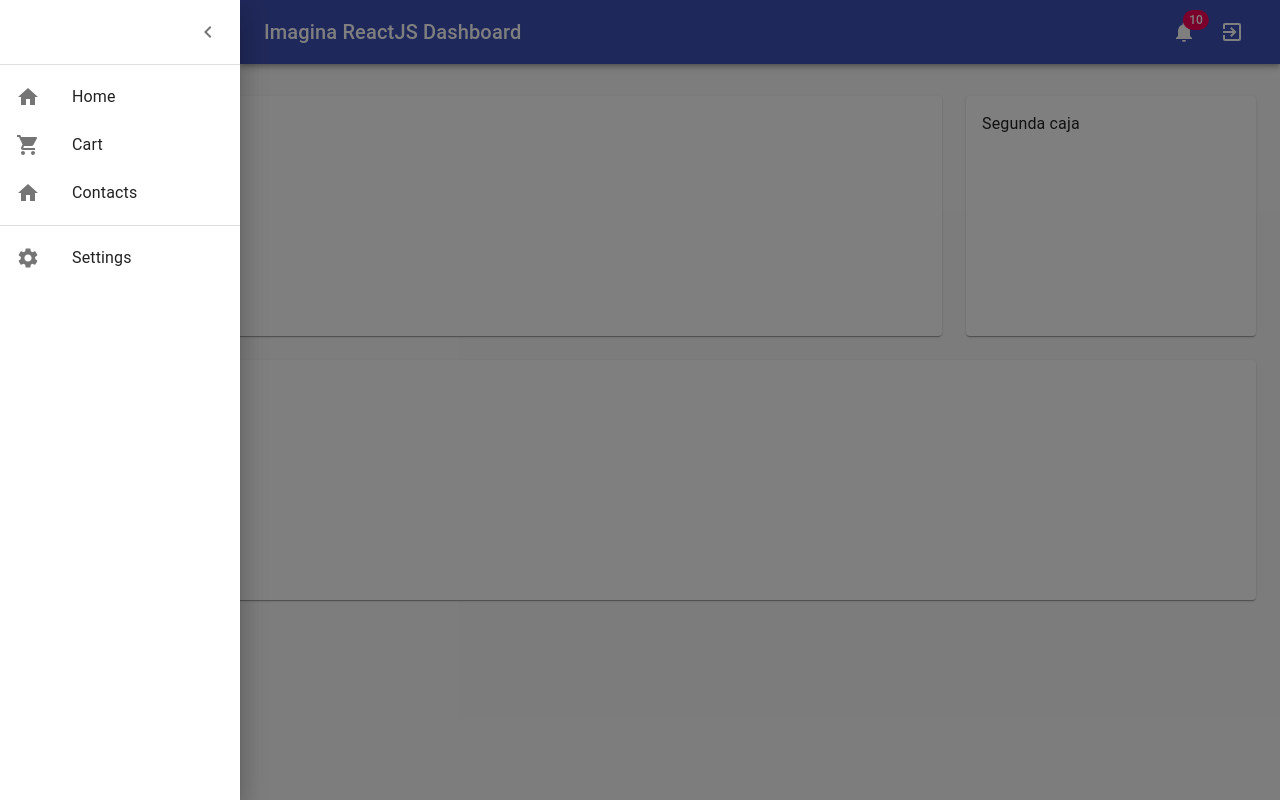
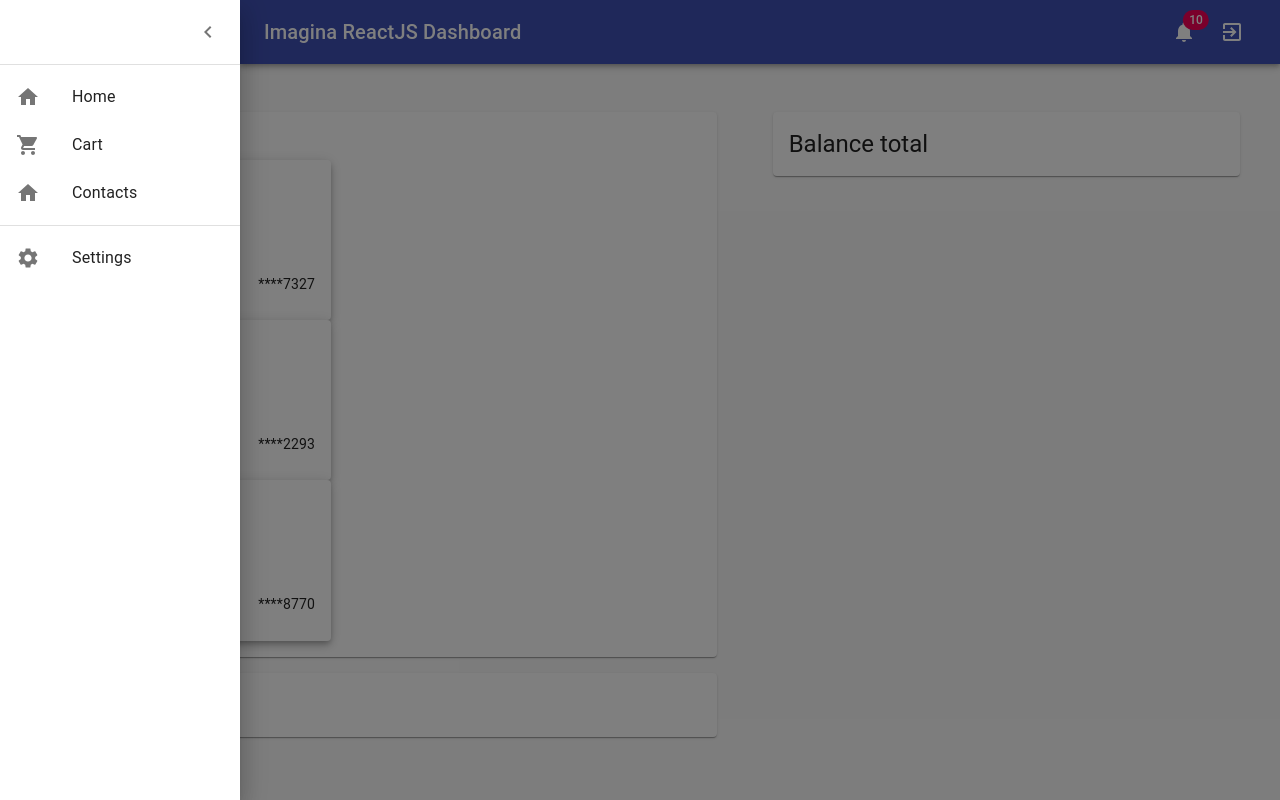
Before and after one commit to gfmarcos/react-dashboard-template-master, a React (Create React App) app: page /home in a window 1280 px wide. Both pictures are taken after typing "name@example.com", "Sample123" into the empty fields and a click on the button "ACCEDER". Built offline with nearby package versions, Linux system fonts and the light colour scheme.

Commit message:
Esquema de datos y componente tarjeta

```diff
--- /dev/null
+++ b/src/components/CreditCard.jsx
@@ -0,0 +1,40 @@
+import React from 'react';
+import { makeStyles } from '@material-ui/core/styles';
+import { Card, CardContent } from '@material-ui/core';
+import { creditCardsMapper } from '../data/creditCardsMapper';
+
+const useStyles = makeStyles({
+  root: {
+    maxWidth: 275,
+  },
+  name: {
+    fontSize: 20,
+  },
+  balance: {
+    fontSize: 18,
+    color: '#303F9F',
+  },
+  imgNumber: {
+    display: 'flex',
+    justifyContent: 'space-between',
+  },
+  logo: {
+    maxWidth: '40px',
+  },
+});
+
+export const CreditCard = ({ bank, balance = 0, logo, name ,number }) => {
+  const classes = useStyles();
+  return (
+    <Card elevation={5} className={classes.root}>
+      <CardContent>
+        <h1 className={classes.name}>{bank}</h1>
+        <h2 className={classes.balance}>{`${balance} €`}</h2>
+        <div className={classes.imgNumber}>
+          <img src={logo} className={classes.logo} alt={name} />
+          <div>{number}</div>
+        </div>
+      </CardContent>
+    </Card>
+  );
+};
--- /dev/null
+++ b/src/data/creditCards.js
@@ -0,0 +1,23 @@
+export const creditCards = [
+  {
+    id: '1',
+    type: '1',
+    number: '4017959261137327',
+    bank: 'ING',
+    accountType: '1',
+  },
+  {
+    id: '2',
+    type: '2',
+    number: '6395674750302293',
+    bank: 'BBVA',
+    accountType: '1',
+  },
+  {
+    id: '3',
+    type: '2',
+    number: '5602217622678770',
+    bank: 'Otro',
+    accountType: '2',
+  },
+];
--- /dev/null
+++ b/src/data/creditCardsMapper.js
@@ -0,0 +1,25 @@
+import { creditCards } from './creditCards';
+
+const url = './assets/';
+
+const logosNames = [
+  {
+    logo: `${url}visa.png`,
+    name: 'Visa',
+  },
+  {
+    logo: `${url}mastercard.png`,
+    name: 'Mastercard',
+  },
+];
+
+const getLogo = (type) => logosNames[parseInt(type) - 1].logo;
+const getName = (type) => logosNames[parseInt(type) - 1].name;
+
+export const creditCardsMapper = () =>
+  creditCards.map((creditCard) => ({
+    ...creditCard,
+    number: `****${creditCard.number.slice(creditCard.number.length - 4, creditCard.number.length)}`,
+    name: getName(creditCard.type),
+    logo: getLogo(creditCard.type),
+  }));
--- /dev/null
+++ b/src/helpers/getCreditCards.js
@@ -0,0 +1,5 @@
+import { creditCards } from '../data/data';
+
+export const getCreditCards = () => {
+  return creditCards.find((creditCard) => console.log(creditCard));
+};
--- a/src/pages/Home.jsx
+++ b/src/pages/Home.jsx
@@ -2,20 +2,25 @@ import React from 'react';
 import { Typography, Grid, Paper } from '@material-ui/core';
 import { makeStyles } from '@material-ui/core/styles';
 import clsx from 'clsx';
+import { creditCardsMapper } from '../data/creditCardsMapper';
+import { CreditCard } from '../components/CreditCard';
 
 const useStyles = makeStyles((theme) => {
   return {
     fixedHeight: {
-      height: 240,
+      height: 'auto',
     },
     paper: {
       display: 'flex',
       flexDirection: 'column',
       overflow: 'auto',
       padding: theme.spacing(2),
+      margin: theme.spacing(2),
     },
   };
 });
+
+console.log(creditCardsMapper());
 
 export const Home = () => {
   const classes = useStyles();
@@ -23,21 +28,44 @@ export const Home = () => {
 
   return (
     <>
-      <Grid item xs={12} md={4} lg={9}>
+      <Grid item md={7}>
         <Paper className={fixedHeightPaper}>
-          <Typography>Primera caja</Typography>
+          <Typography variant="h5" component="h1">
+            Tarjetas
+          </Typography>
+          {creditCardsMapper().map((creditCard) => (
+            <CreditCard key={creditCard.id} {...creditCard} />
+          ))}
+        </Paper>
+        <Paper className={fixedHeightPaper}>
+          <Typography variant="h5" component="h1">
+            Movimientos
+          </Typography>
         </Paper>
       </Grid>
-      <Grid item xs={12} md={4} lg={3}>
+      <Grid item md={5}>
+        <Paper className={fixedHeightPaper}>
+          <Typography variant="h5" component="h1">
+            Balance total
+          </Typography>
+        </Paper>
+      </Grid>
+      {/*       <Grid item xs={12} md={8} >
+        <Paper className={fixedHeightPaper}>
+          <Typography variant="h4">Tarjetas</Typography>
+          {getCreditCards()}
+        </Paper>
+      </Grid>
+      <Grid item xs={12} md={4} >
         <Paper className={fixedHeightPaper}>
           <Typography>Segunda caja</Typography>
         </Paper>
       </Grid>
-      <Grid item xs={12}>
+      <Grid item xs={12} md={8} >
         <Paper className={fixedHeightPaper}>
           <Typography>Tercera caja</Typography>
         </Paper>
-      </Grid>
+      </Grid> */}
     </>
   );
 };
```
Also changed, not shown: src/data/accountList.js (added, +16 -0 lines), src/data/movements.js (added, +18 -0 lines), public/assets/mastercard.png (added), public/assets/visa.png (added).
